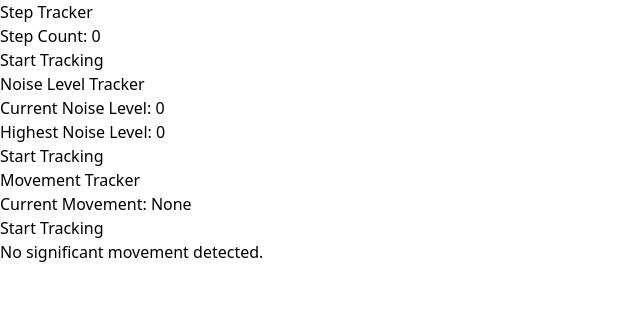
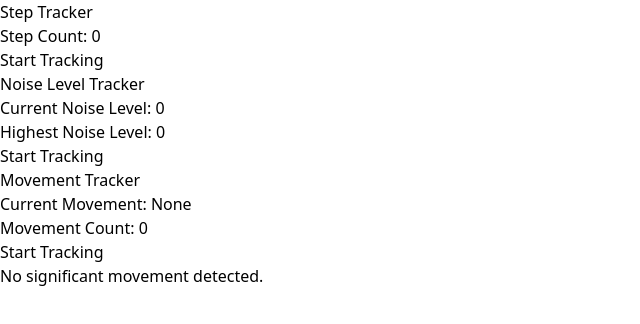
Before and after one commit to LathithaKunana/tracker-fullstack-app, a React (Vite) app in the folder tracker-app-frontend/: page / in a window 1280 px wide. Shown: the top 324 px of the page, without its empty margins (0-640 px from the left). Built offline with nearby package versions, Linux system fonts and the light colour scheme.

Commit message:
added movement count

```diff
--- a/tracker-app-frontend/src/components/MovementTracker.jsx
+++ b/tracker-app-frontend/src/components/MovementTracker.jsx
@@ -10,6 +10,7 @@ const MovementTracker = () => {
     const [error, setError] = useState(null);
     const [isAnimating, setIsAnimating] = useState(false); // To manage animation state
     const [animationTimeout, setAnimationTimeout] = useState(null); // To manage the animation timeout
+    const [movementCount, setMovementCount] = useState(0); // To track the number of movements
 
     // Helper function to determine movement based on acceleration data
     const detectMovement = (acceleration) => {
@@ -19,11 +20,13 @@ const MovementTracker = () => {
       // Detect jump (based on a high acceleration threshold)
       if (totalAcceleration > 25 && !isAnimating) {
         setMovementType('Jumping');
+        setMovementCount(prevCount => prevCount + 1); // Increment movement count
         startAnimation();
       }
       // Detect dancing (moderate movement for dancing-like behavior)
       else if (totalAcceleration > 15 && totalAcceleration <= 25 && !isAnimating) {
         setMovementType('Dancing');
+        setMovementCount(prevCount => prevCount + 1); // Increment movement count
         startAnimation();
       } else if (!isAnimating) {
         setMovementType('None');
@@ -84,7 +87,6 @@ const MovementTracker = () => {
     };
 
     return (
-
         <div className="bg-white p-8 rounded-lg shadow-lg w-full max-w-md">
           <h2 className="text-2xl font-bold text-gray-800 text-center mb-4">
             Movement Tracker
@@ -95,6 +97,9 @@ const MovementTracker = () => {
             <>
               <p className="text-center text-lg font-medium text-gray-700 mb-4">
                 Current Movement: <span className="text-indigo-600">{movementType}</span>
+              </p>
+              <p className="text-center text-lg font-medium text-gray-700 mb-4">
+                Movement Count: <span className="text-indigo-600">{movementCount}</span>
               </p>
               <button
                 onClick={toggleTracking}
@@ -122,7 +127,6 @@ const MovementTracker = () => {
             </>
           )}
         </div>
-
     );
   };
 
```
